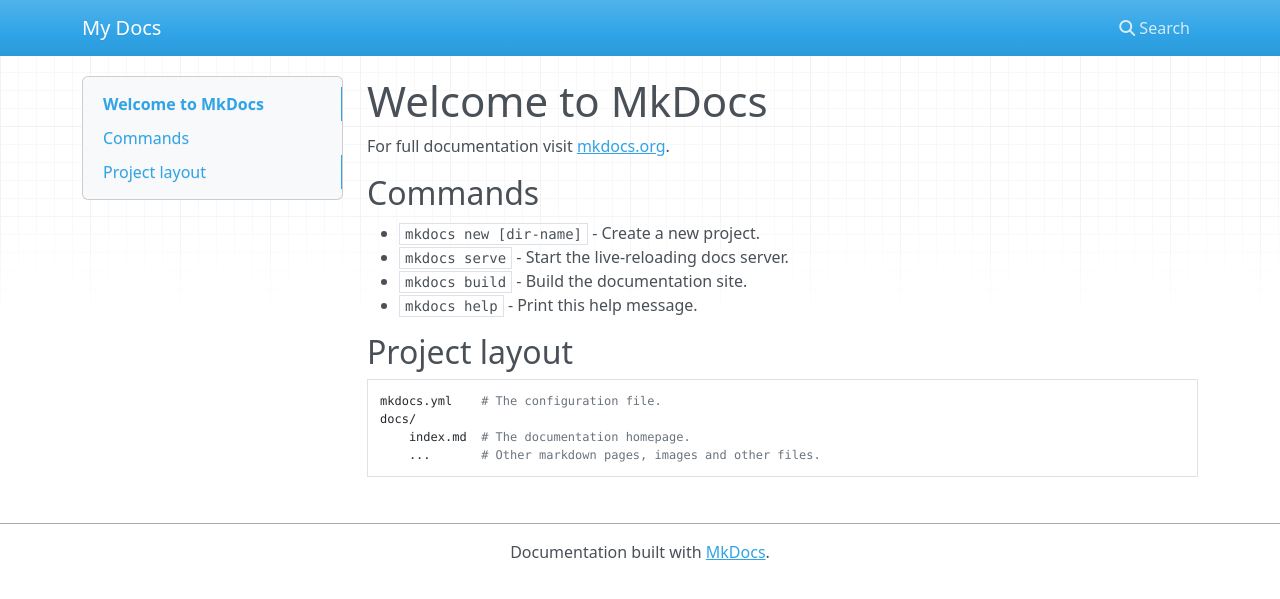
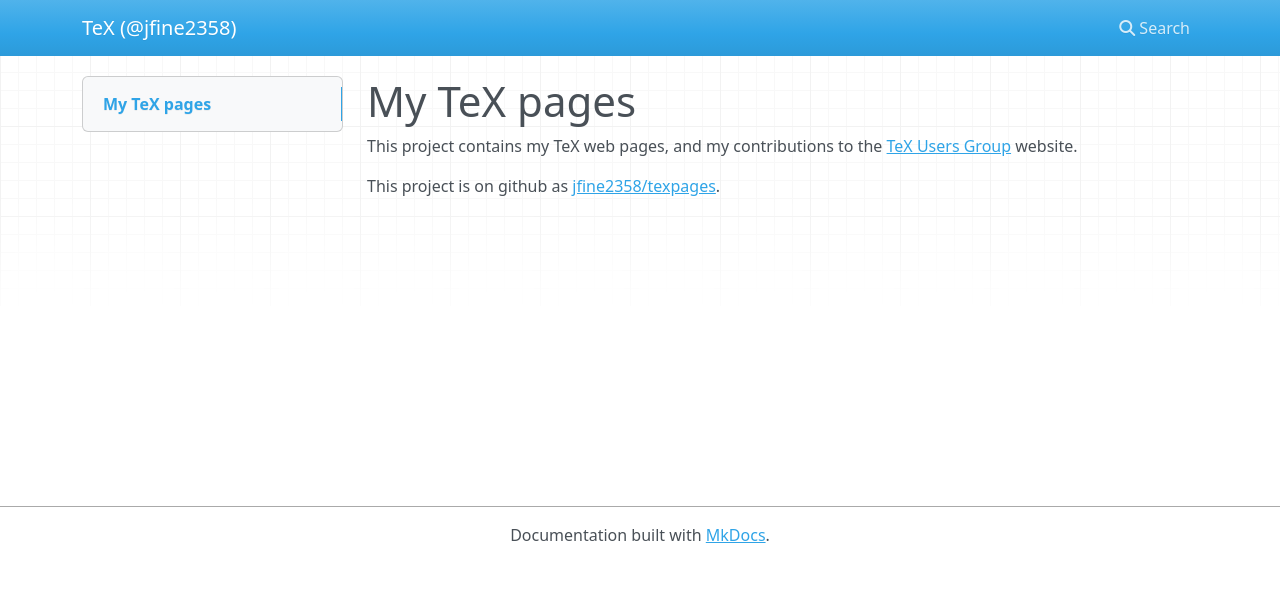
Before and after one commit to jfine2358/texpages, an MkDocs documentation site: the page built from docs/index.md, in a window 1280 px wide. Shown: the top 599 px of the page. Built offline with MkDocs 1.6.1, drawn with Linux system fonts in a browser that asks for light colours; nearby versions of some CDN libraries.

Commit message:
Change content to make it my site.

```diff
--- a/docs/index.md
+++ b/docs/index.md
@@ -1,17 +1,7 @@
-# Welcome to MkDocs
+# My TeX pages
 
-For full documentation visit [mkdocs.org](http://mkdocs.org).
+This project contains my TeX web pages, and my contributions to the
+[TeX Users Group](http:www.tug.org) website.
 
-## Commands
-
-* `mkdocs new [dir-name]` - Create a new project.
-* `mkdocs serve` - Start the live-reloading docs server.
-* `mkdocs build` - Build the documentation site.
-* `mkdocs help` - Print this help message.
-
-## Project layout
-
-    mkdocs.yml    # The configuration file.
-    docs/
-        index.md  # The documentation homepage.
-        ...       # Other markdown pages, images and other files.
+This project is on github as
+[jfine2358/texpages](https://github.com/jfine2358/texpages).
--- a/mkdocs.yml
+++ b/mkdocs.yml
@@ -1 +1 @@
-site_name: My Docs
+site_name: TeX (@jfine2358)
```
Also changed, not shown: 1 other file.
